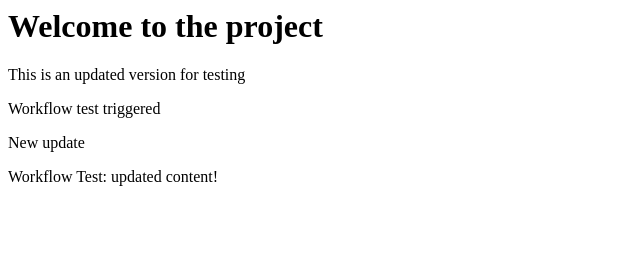
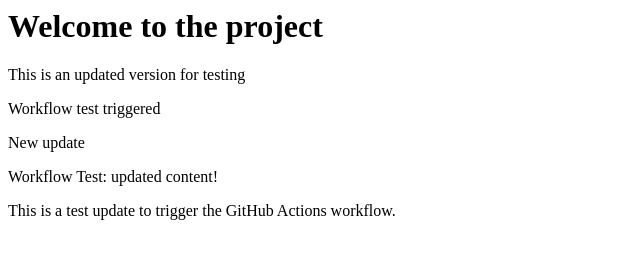
Before and after one commit to Hanzx00/team-project, a plain HTML site: page index.html in a window 1280 px wide. Shown: the whole page, without its empty margins (0-640 px from the left). Drawn offline with Linux system fonts and the light colour scheme.

Commit message:
Test: Update index.html to trigger workflow

```diff
--- a/index.html
+++ b/index.html
@@ -3,3 +3,4 @@
 <p>Workflow test triggered</p>
 <p>New update</p>
 <p>Workflow Test: updated content!</p>
+<p>This is a test update to trigger the GitHub Actions workflow.</p>
```
